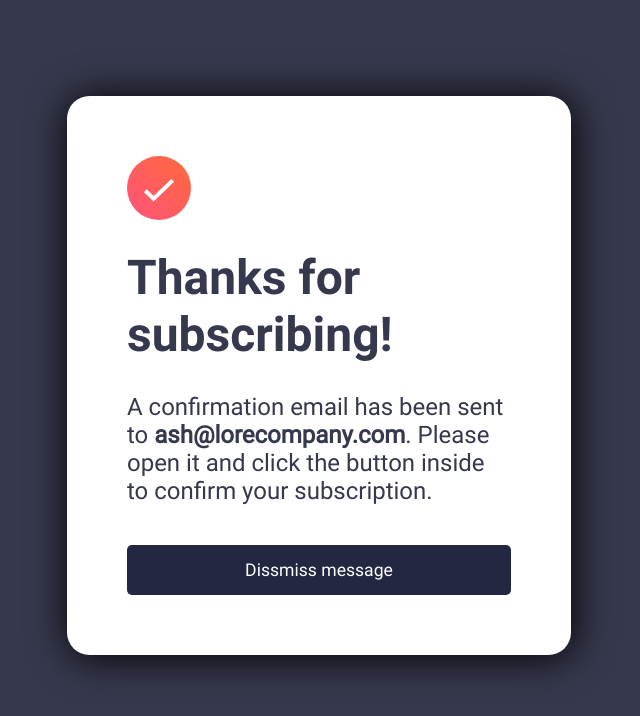
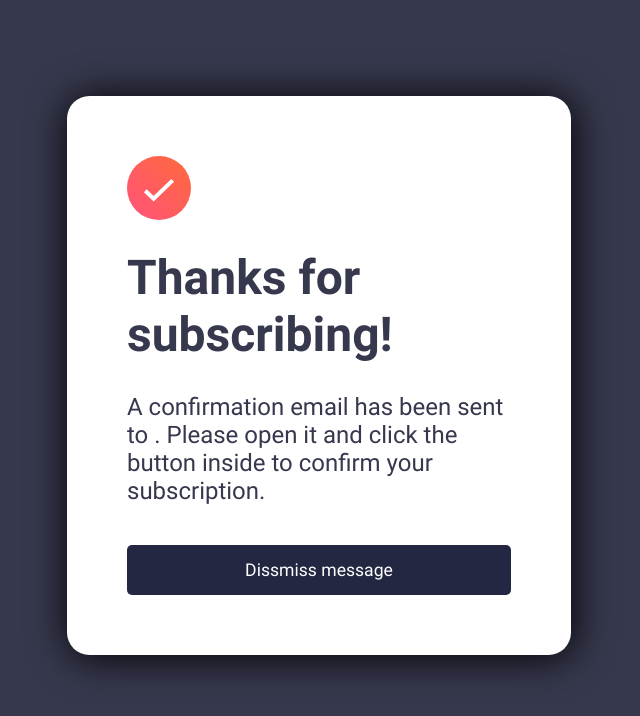
Before and after one commit to Michuxx/Challenge1, a React (Create React App) app in the folder challenge1/: page /successedApp in a window 1280 px wide. Shown: the top 716 px of the page, without its empty margins (321-961 px from the left). Built offline with nearby package versions, Linux system fonts and the light colour scheme.

Commit message:
Back from Success page to main

```diff
--- a/challenge1/src/App.jsx
+++ b/challenge1/src/App.jsx
@@ -1,10 +1,10 @@
 import "./index.css";
 import Desktopillu from "./images/illustration-sign-up-desktop.svg";
 import Mobileillu from "./images/illustration-sign-up-mobile.svg";
+import SucccessedApp from "./SuccessedApp";
 
 import { useRef, useState, useEffect } from "react";
 import { useNavigate } from "react-router-dom";
-import { Outlet, Link } from "react-router-dom";
 
 const EMAIL_REGEX = /^[\w-\.]+@([\w-]+\.)+[\w-]{2,4}$/;
 
@@ -62,9 +62,7 @@ function App() {
               </p>
               <p
                 id="uidnote"
-                className={
-                  userMail && !isMailValid ? "invalidMailText" : "offscreen"
-                }
+                className={!isMailValid ? "invalidMailText" : "offscreen"}
               >
                 Valid mail required
               </p>
--- a/challenge1/src/successedApp.jsx
+++ b/challenge1/src/successedApp.jsx
@@ -1,8 +1,13 @@
 import "./SuccessedApp-Style.css";
 import IconSuccessed from "./images/icon-success.svg";
+import { useNavigate } from "react-router-dom";
 
-function SucccessedApp()
-{
+const SucccessedApp = () => {
+  const navigate = useNavigate();
+
+  const DissmissFunction = () => {
+    navigate("/", { replace: true });
+  };
   return (
     <div className="ContainerApp">
       <div className="NewsBox-successed">
@@ -14,17 +19,18 @@ function SucccessedApp()
         </div>
         <div className="InfoTextPanel">
           <span>
-                        A confirmation email has been sent
-                        to <b>ash@lorecompany.com</b>.
-                        Please open it and click the button
-                        inside to confirm your subscription.
+            A confirmation email has been sent to <b></b>. Please open it and
+            click the button inside to confirm your subscription.
           </span>
         </div>
         <div className="ButtonsPanel">
-                    <button className="Dissmiss-btn"> Dissmiss message</button>
+          <button className="Dissmiss-btn" onClick={DissmissFunction}>
+            {" "}
+            Dissmiss message
+          </button>
         </div>
       </div>
     </div>
   );
-}
+};
 export default SucccessedApp;
```
Lines whose indentation alone changed are shown as unchanged.
